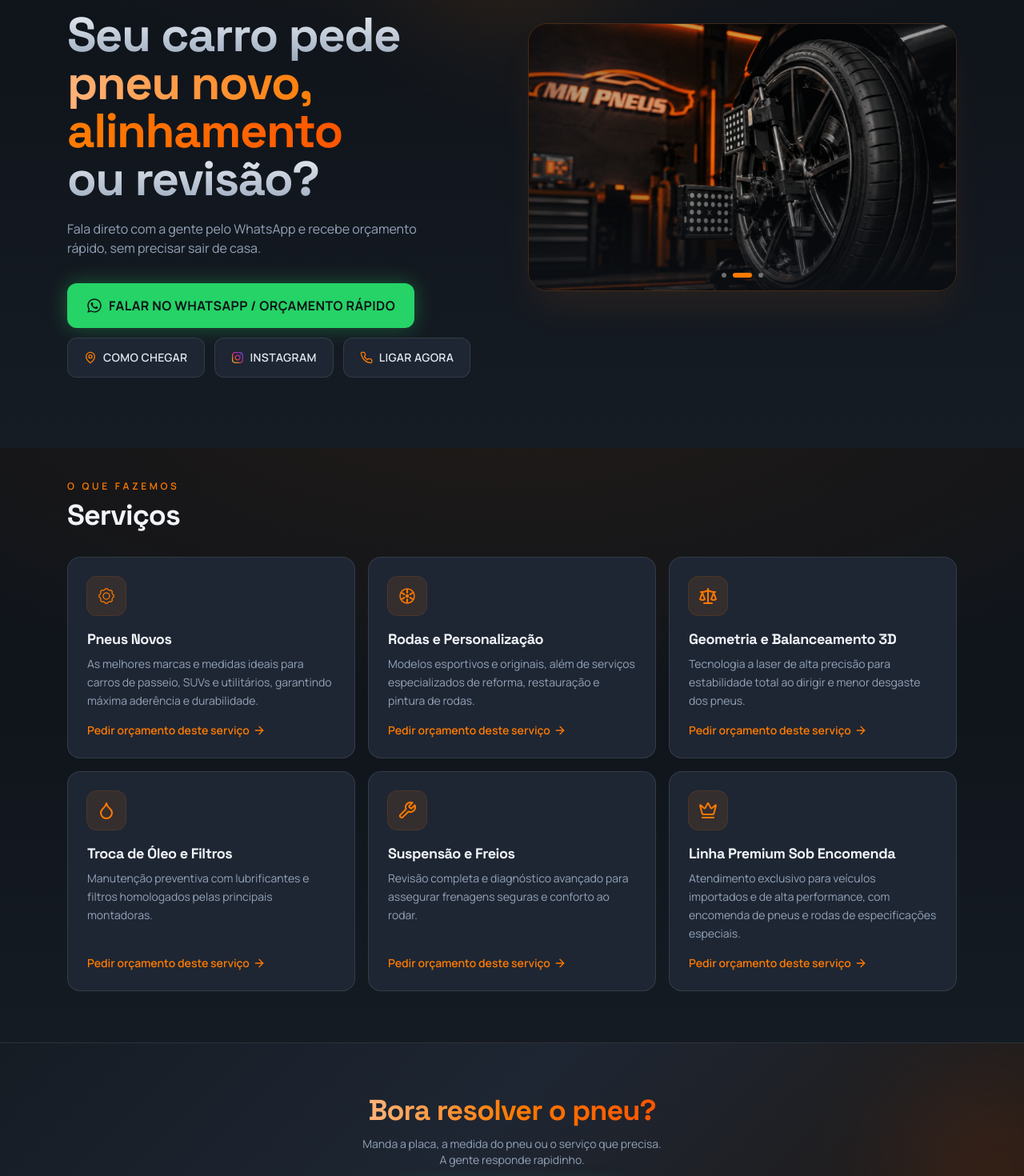
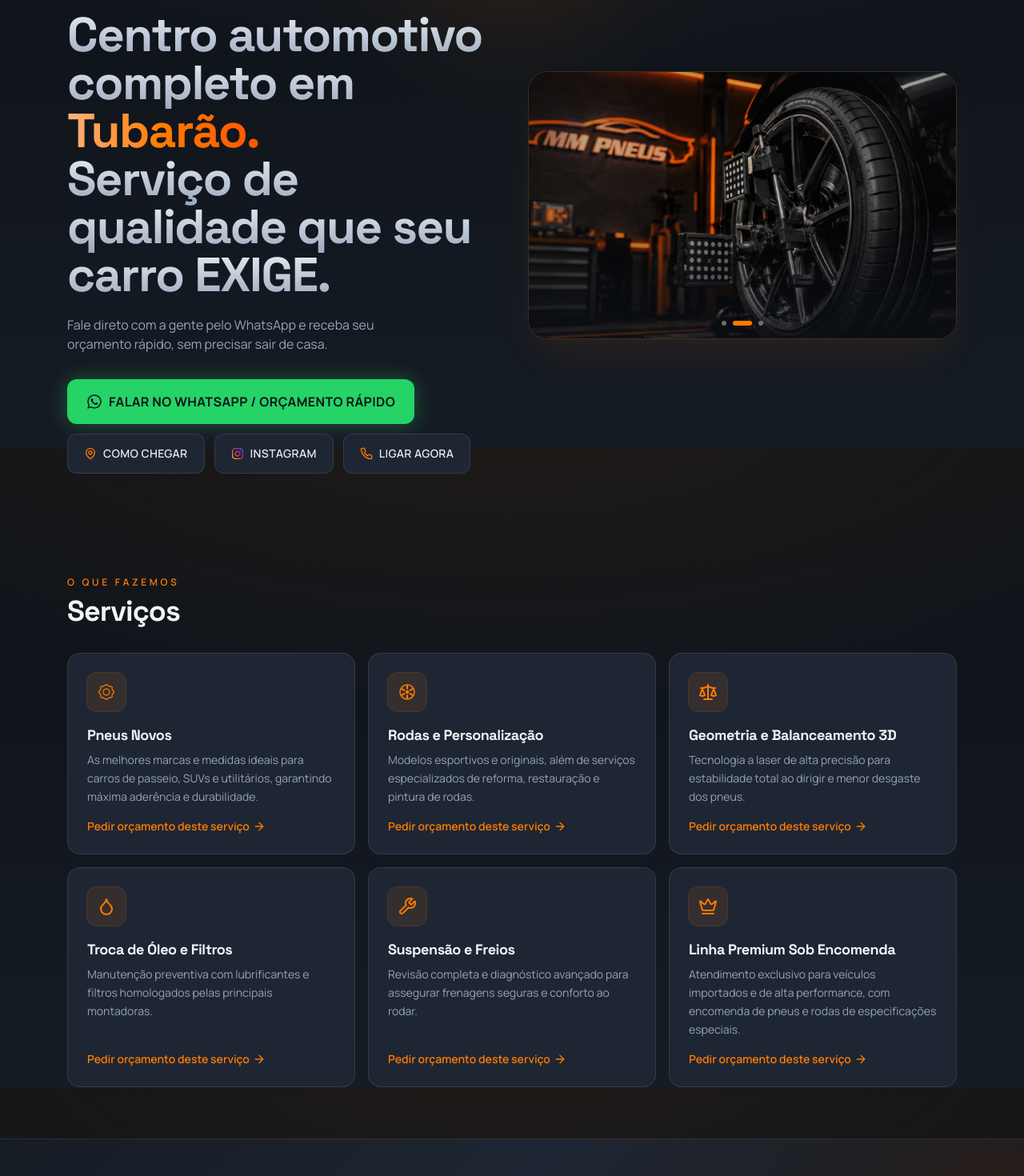
Before and after one commit to joaogabicosta/mm-pneus, a Next.js app: page / in a window 1280 px wide. Shown: the part 240-1710 px from the top of the page at 80% size. Built offline with nearby package versions, Linux system fonts and the light colour scheme.

Commit message:
Update page.tsx

```diff
--- a/app/page.tsx
+++ b/app/page.tsx
@@ -172,20 +172,20 @@ export default function Home() {
 
             <h1 className="max-w-2xl font-display text-4xl font-bold leading-[1.05] tracking-tight sm:text-6xl">
               <span className="bg-gradient-to-b from-[#f1f5f9] to-[#94a3b8] bg-clip-text text-transparent">
-                Seu carro pede
+                Centro automotivo completo em
               </span>
               <br />
               <span className="bg-gradient-to-r from-[#ffb37a] via-[#ff7a00] to-[#ff5500] bg-clip-text text-transparent">
-                pneu novo, alinhamento
+                Tubarão.
               </span>
               <br />
               <span className="bg-gradient-to-b from-[#f1f5f9] to-[#94a3b8] bg-clip-text text-transparent">
-                ou revisão?
+                Serviço de qualidade que seu carro EXIGE.
               </span>
             </h1>
 
             <p className="mt-5 max-w-md text-base text-[#94a3b8]">
-              Fala direto com a gente pelo WhatsApp e recebe orçamento rápido, sem precisar sair de casa.
+              Fale direto com a gente pelo WhatsApp e receba seu orçamento rápido, sem precisar sair de casa.
             </p>
 
             <div className="mt-8 flex flex-col gap-3 sm:flex-row sm:flex-wrap">
@@ -273,11 +273,11 @@ export default function Home() {
         <div className="relative mx-auto max-w-6xl px-5 py-16 text-center">
           <h2 className="font-display text-3xl font-bold tracking-tight sm:text-4xl">
             <span className="bg-gradient-to-r from-[#ffb37a] via-[#ff7a00] to-[#ff5500] bg-clip-text text-transparent">
-              Bora resolver o pneu?
+              Vamos cuidar do seu veículo ainda hoje?
             </span>
           </h2>
           <p className="mx-auto mt-3 max-w-sm text-sm text-[#94a3b8]">
-            Manda a placa, a medida do pneu ou o serviço que precisa. A gente responde rapidinho.
+            Nos chame no Whatsapp. Temos a melhor equipe aguardando o seu contato.
           </p>
           <a
             href={WHATSAPP_LINK}
```
